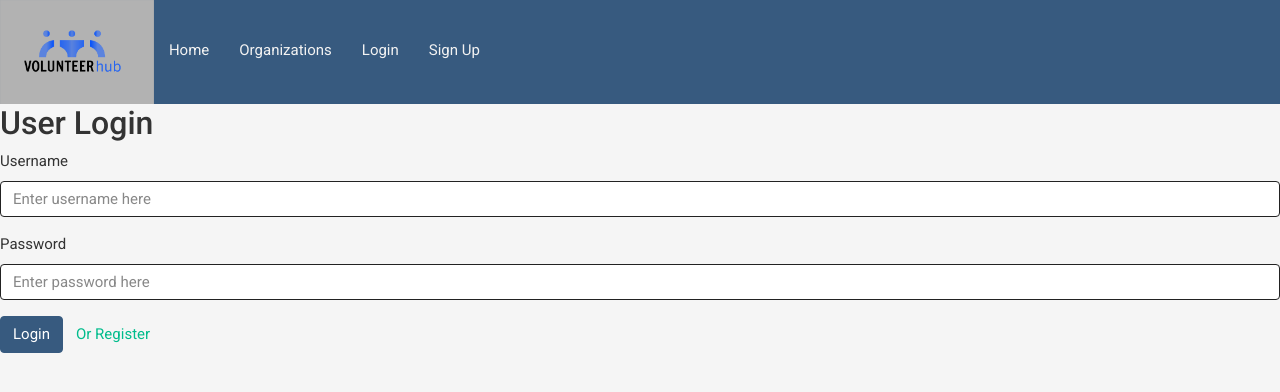
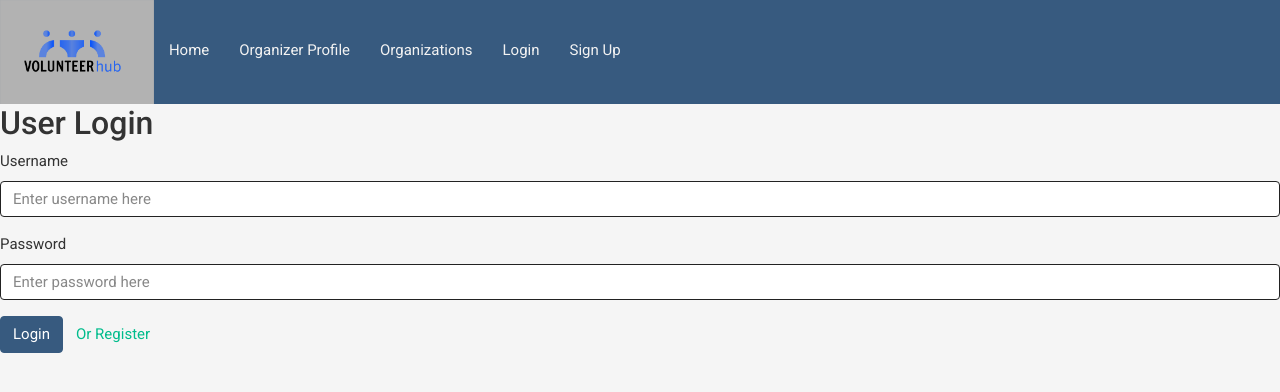
Before and after one commit to bethel-school-of-technology/the-volunteer-hub-frontend, an Angular app: page /login in a window 1280 px wide. Shown: the top 392 px of the page. Built offline with nearby package versions, Linux system fonts and the light colour scheme.

Commit message:
Block admin from profile and code styling adjustments

```diff
--- a/src/app/Components/admin/admin.component.html
+++ b/src/app/Components/admin/admin.component.html
@@ -35,7 +35,7 @@
         <tr *ngFor="let users of users">
             <td>{{ users?.username }}</td>
             <button class="btn-warning" (click)="deleteUser(users._id)">Delete This
-                Representatives</button>
+                Representative</button>
         </tr>
     </tbody>
 </table>
--- a/src/app/Components/navbar/navbar.component.html
+++ b/src/app/Components/navbar/navbar.component.html
@@ -3,17 +3,16 @@
         <img class="logoImage" src="../../../assets/images/IMG_1325.PNG">
     </div>
 
-
-
     <div class="topnav" id="myTopnav">
         <!-- Set up ROUTERLINKS https://blog.angular-university.io/angular-2-router-nested-routes-and-nested-auxiliary-routes-build-a-menu-navigation-system/ -->
 
         <a class="indv_h_link" *ngIf="authenticationService.checkAdmin()" routerLink='/admin'>Admin</a>
-        <a class="indv_h_link" *ngIf="authenticationService.isAuthenticated" routerLink="" (click)="logout()">Log Out</a>
+        <a class="indv_h_link" *ngIf="authenticationService.isAuthenticated" routerLink="" (click)="logout()">Log
+            Out</a>
         <a class="indv_h_link" *ngIf="!authenticationService.isAuthenticated" routerLink='/signup'>Sign Up</a>
         <a class="indv_h_link" *ngIf="!authenticationService.isAuthenticated" routerLink="/login">Login</a>
         <a class="indv_h_link" routerLink='/organizations'>Organizations</a>
-        <a class="indv_h_link" *ngIf="authenticationService.isAuthenticated" routerLink='/profile'>Your Profile</a>
+        <a class="indv_h_link" *ngIf="!authenticationService.checkAdmin()" routerLink='/profile'>Organizer Profile</a>
         <a class="indv_h_link" routerLink='' routerLinkActive='active'>Home</a>
 
     </div>
```
Also changed, not shown: src/app/Components/loginuser/loginuser.component.ts (+5 -5 lines).
